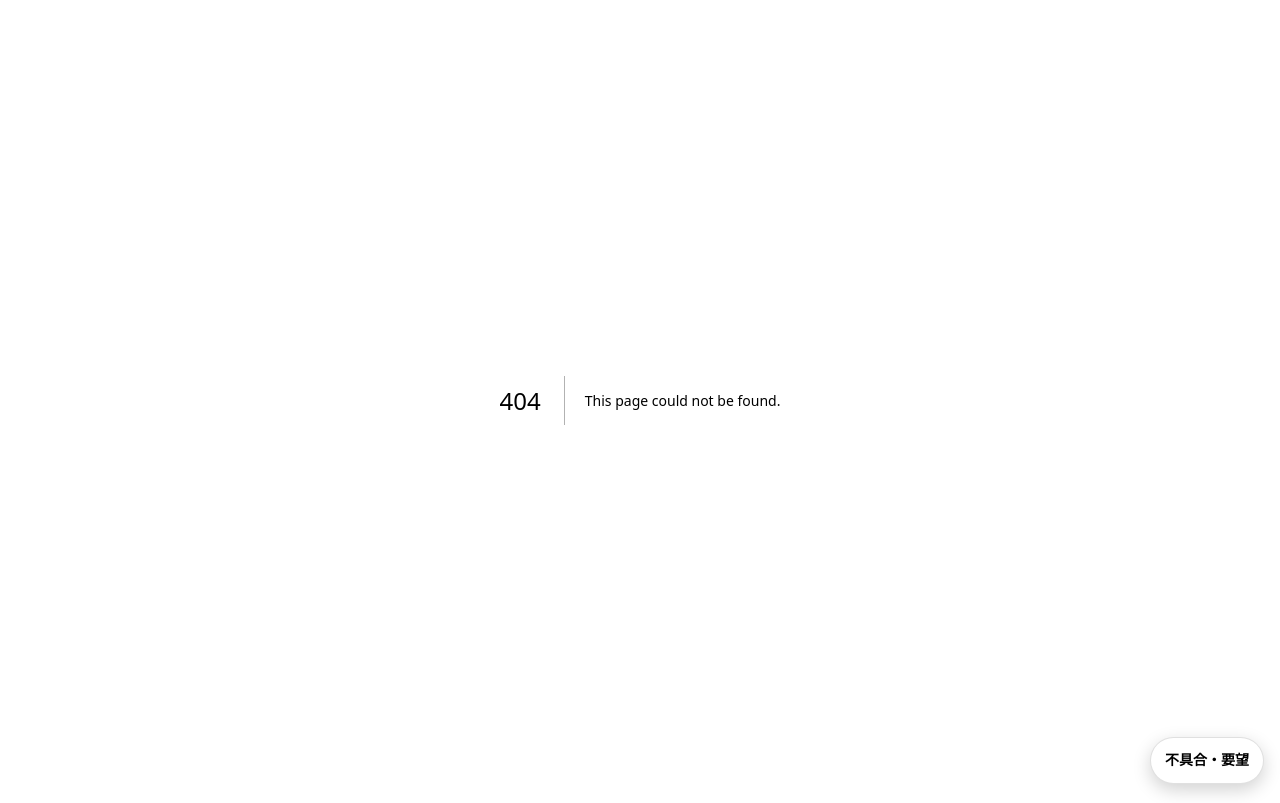
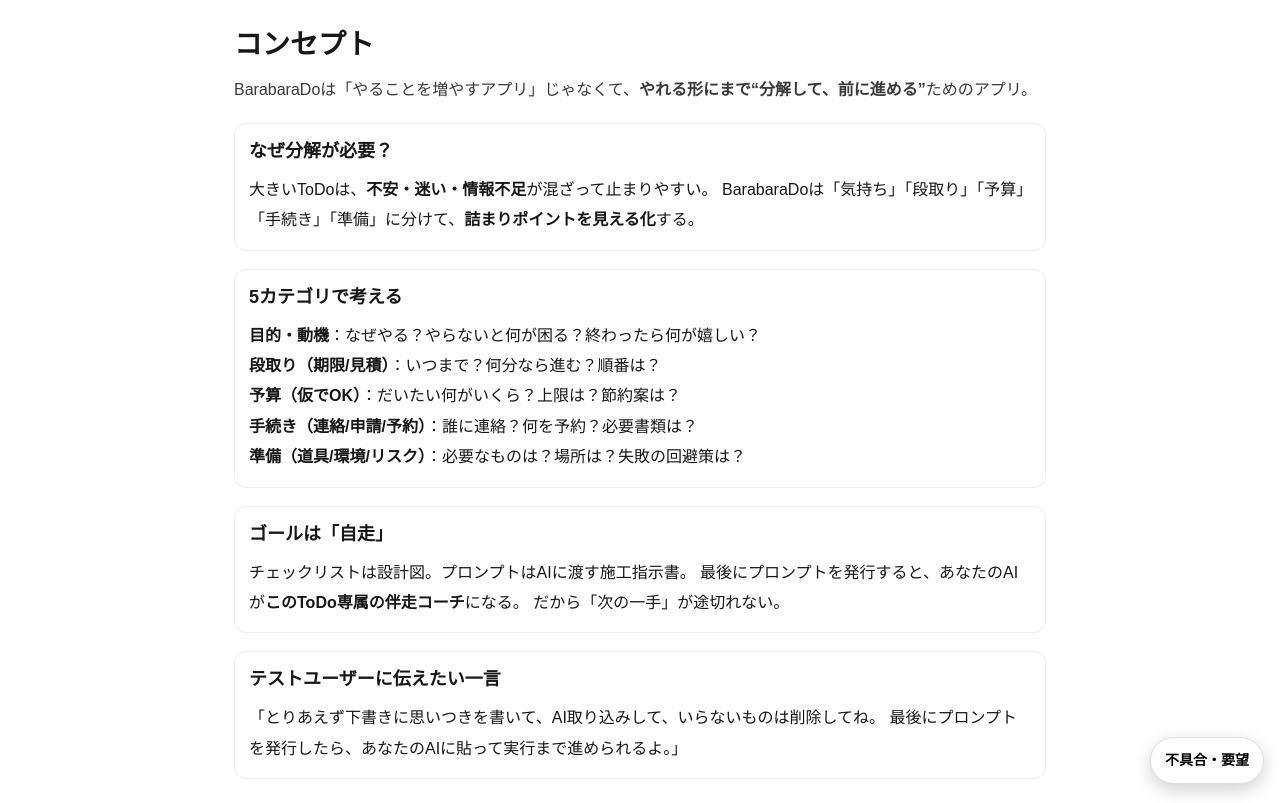
Before and after one commit to momoiropj/barabarado, a Next.js app: page /concept in a window 1280 px wide. Before the commit this address had no page. Built offline with nearby package versions, Linux system fonts and the light colour scheme.

Commit message:
Add concept page

```diff
--- /dev/null
+++ b/app/concept/page.tsx
@@ -0,0 +1,59 @@
+export default function ConceptPage() {
+  return (
+    <main style={{ padding: 24, maxWidth: 860, margin: "0 auto" }}>
+      <h1 style={{ fontSize: 28, fontWeight: 800, margin: 0 }}>コンセプト</h1>
+      <p style={{ marginTop: 10, opacity: 0.85, lineHeight: 1.8 }}>
+        BarabaraDoは「やることを増やすアプリ」じゃなくて、
+        <b>やれる形にまで“分解して、前に進める”</b>ためのアプリ。
+      </p>
+
+      <section style={{ marginTop: 18, padding: 14, border: "1px solid #eee", borderRadius: 12 }}>
+        <h2 style={{ margin: 0, fontSize: 18, fontWeight: 800 }}>なぜ分解が必要？</h2>
+        <p style={{ marginTop: 10, lineHeight: 1.9 }}>
+          大きいToDoは、<b>不安・迷い・情報不足</b>が混ざって止まりやすい。
+          BarabaraDoは「気持ち」「段取り」「予算」「手続き」「準備」に分けて、
+          <b>詰まりポイントを見える化</b>する。
+        </p>
+      </section>
+
+      <section style={{ marginTop: 18, padding: 14, border: "1px solid #eee", borderRadius: 12 }}>
+        <h2 style={{ margin: 0, fontSize: 18, fontWeight: 800 }}>5カテゴリで考える</h2>
+        <ul style={{ marginTop: 10, lineHeight: 1.9 }}>
+          <li>
+            <b>目的・動機</b>：なぜやる？やらないと何が困る？終わったら何が嬉しい？
+          </li>
+          <li>
+            <b>段取り（期限/見積）</b>：いつまで？何分なら進む？順番は？
+          </li>
+          <li>
+            <b>予算（仮でOK）</b>：だいたい何がいくら？上限は？節約案は？
+          </li>
+          <li>
+            <b>手続き（連絡/申請/予約）</b>：誰に連絡？何を予約？必要書類は？
+          </li>
+          <li>
+            <b>準備（道具/環境/リスク）</b>：必要なものは？場所は？失敗の回避策は？
+          </li>
+        </ul>
+      </section>
+
+      <section style={{ marginTop: 18, padding: 14, border: "1px solid #eee", borderRadius: 12 }}>
+        <h2 style={{ margin: 0, fontSize: 18, fontWeight: 800 }}>ゴールは「自走」</h2>
+        <p style={{ marginTop: 10, lineHeight: 1.9 }}>
+          チェックリストは設計図。プロンプトはAIに渡す施工指示書。
+          最後にプロンプトを発行すると、あなたのAIが
+          <b>このToDo専属の伴走コーチ</b>になる。
+          だから「次の一手」が途切れない。
+        </p>
+      </section>
+
+      <section style={{ marginTop: 18, padding: 14, border: "1px solid #eee", borderRadius: 12 }}>
+        <h2 style={{ margin: 0, fontSize: 18, fontWeight: 800 }}>テストユーザーに伝えたい一言</h2>
+        <p style={{ marginTop: 10, lineHeight: 1.9 }}>
+          「とりあえず下書きに思いつきを書いて、AI取り込みして、いらないものは削除してね。
+          最後にプロンプトを発行したら、あなたのAIに貼って実行まで進められるよ。」
+        </p>
+      </section>
+    </main>
+  );
+}
--- a/app/lists/page.tsx
+++ b/app/lists/page.tsx
@@ -157,6 +157,13 @@
 >
   使い方
 </button>
+<button
+  style={{ marginTop: 12, marginLeft: 8, border: "1px solid #ddd", borderRadius: 10, padding: "8px 12px" }}
+  onClick={() => router.push("/concept")}
+>
+  コンセプト
+</button>
+
 
       {mode === "checking" ? (
         <p style={{ marginTop: 8, opacity: 0.8 }}>Checking session…</p>
```
